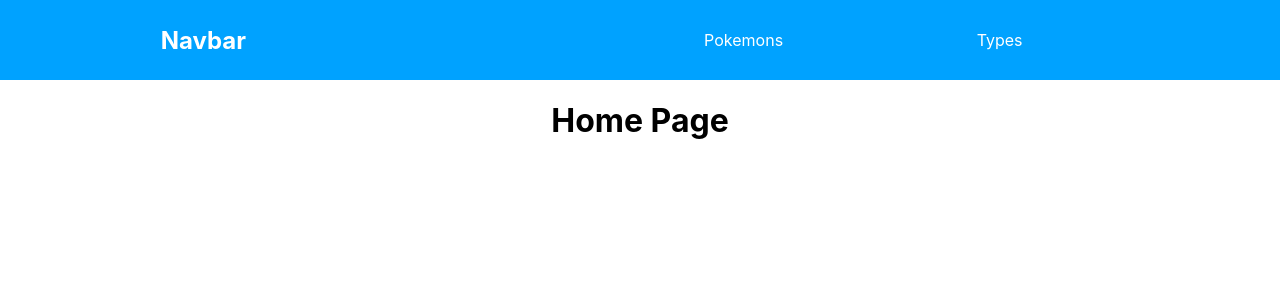
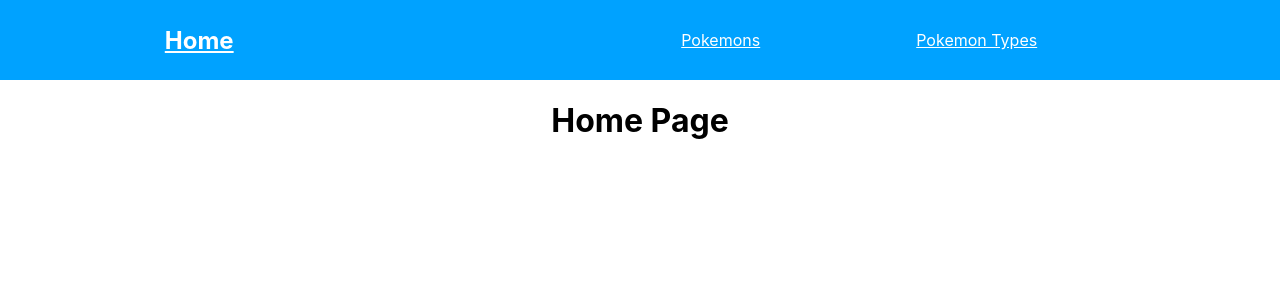
Before and after one commit to ldsc117/reactomon, a React (Create React App) app: page / in a window 1280 px wide. Shown: the top 300 px of the page. Built offline with nearby package versions, Linux system fonts and the light colour scheme.

Commit message:
Added Links to routes and a little style

```diff
--- a/src/App.css
+++ b/src/App.css
@@ -18,3 +18,7 @@
   align-items: center;
   list-style: none;
 }
+
+Link {
+  color: white;
+}
--- a/src/components/NavBar.jsx
+++ b/src/components/NavBar.jsx
@@ -1,12 +1,26 @@
 import '../App.css';
+import { Link } from "react-router-dom";
 
 function NavBar() {
+
+    const navStyle = {
+        color: "white"
+    }
+
     return (
+
         <nav>
-      <h1>Navbar</h1>
+
+        <Link style={navStyle} to ='/'>
+        <h1>Home</h1>
+        </Link>
         <ul className= "Nav-links">
+            <Link style={navStyle} to='/pokemons'>
             <li>Pokemons</li>
-          <li>Types</li>
+            </Link>
+            <Link style={navStyle} to='/types'>
+            <li>Pokemon Types</li>
+            </Link>
         </ul>
         </nav>
     );
```
Lines whose indentation alone changed are shown as unchanged.
